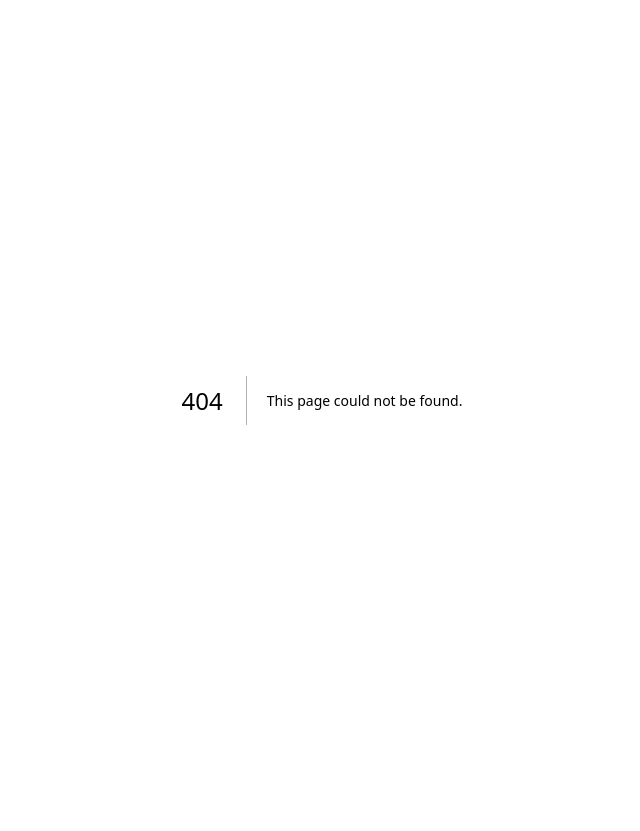
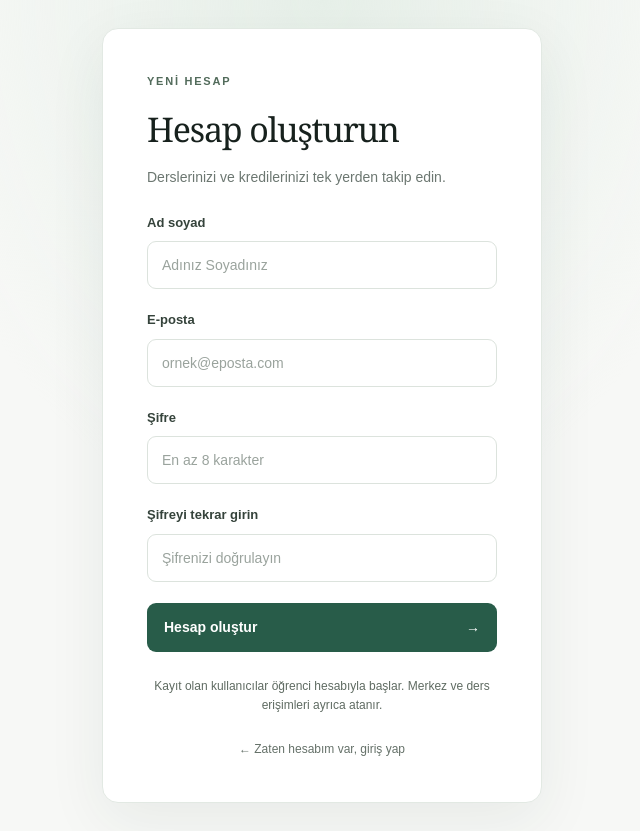
Before and after one commit to SXQHex/studioSaaS, a Next.js app: page /register in a window 1280 px wide. Before the commit this address had no page. Shown: the whole page, without its empty margins (318-958 px from the left). Before the commit the page ends 800 px from the top, so only its background shows below. Built offline with nearby package versions, Linux system fonts and the light colour scheme.

Commit message:
Add public student registration screen

```diff
--- /dev/null
+++ b/app/register/page.tsx
@@ -0,0 +1,98 @@
+"use client";
+
+import { type FormEvent, useState } from "react";
+import Link from "next/link";
+import { useRouter } from "next/navigation";
+import { createClient } from "@/lib/supabase/client";
+
+export default function RegisterPage() {
+  const router = useRouter();
+  const [fullName, setFullName] = useState("");
+  const [email, setEmail] = useState("");
+  const [password, setPassword] = useState("");
+  const [confirmPassword, setConfirmPassword] = useState("");
+  const [busy, setBusy] = useState(false);
+  const [error, setError] = useState("");
+  const [message, setMessage] = useState("");
+
+  async function handleSubmit(event: FormEvent<HTMLFormElement>) {
+    event.preventDefault();
+    setError("");
+    setMessage("");
+
+    const name = fullName.trim().replace(/\s+/g, " ");
+    if (name.length < 2 || name.length > 120) {
+      setError("Ad soyad 2–120 karakter olmalı.");
+      return;
+    }
+    if (password.length < 8) {
+      setError("Şifre en az 8 karakter olmalı.");
+      return;
+    }
+    if (password !== confirmPassword) {
+      setError("Şifreler eşleşmiyor.");
+      return;
+    }
+
+    setBusy(true);
+    try {
+      const supabase = createClient();
+      const redirectOrigin = process.env.NODE_ENV === "production"
+        ? "https://uye.fethiyetango.com"
+        : window.location.origin;
+      const { data, error: signUpError } = await supabase.auth.signUp({
+        email: email.trim().toLowerCase(),
+        password,
+        options: {
+          emailRedirectTo: `${redirectOrigin}/auth/confirm`,
+          data: { full_name: name },
+        },
+      });
+      if (signUpError) throw signUpError;
+      if (data.session) {
+        router.replace("/dashboard");
+        router.refresh();
+        return;
+      }
+      setMessage("Kayıt isteğiniz alındı. Hesabınızı etkinleştirmek için e-postanıza gelen doğrulama bağlantısını açın. E-posta gelmezse spam klasörünüzü kontrol edin.");
+      setPassword("");
+      setConfirmPassword("");
+    } catch {
+      setError("Kayıt işlemi tamamlanamadı. Bilgilerinizi kontrol edip tekrar deneyin.");
+    } finally {
+      setBusy(false);
+    }
+  }
+
+  return (
+    <main className="reset-shell">
+      <section className="reset-card">
+        <Link href="/login" className="mobile-brand reset-brand">FTK <span>STUDIO</span></Link>
+        <p className="eyebrow">YENİ HESAP</p>
+        <h1>Hesap oluşturun</h1>
+        <p className="subheading">Derslerinizi ve kredilerinizi tek yerden takip edin.</p>
+        {error && <p className="notice error" role="alert">{error}</p>}
+        {message ? (
+          <div className="reset-success">
+            <p className="notice success" role="status">{message}</p>
+            <Link href="/login" className="primary-link">Giriş ekranına dön <span aria-hidden="true">→</span></Link>
+          </div>
+        ) : (
+          <form className="login-form reset-form" onSubmit={handleSubmit}>
+            <label htmlFor="full-name">Ad soyad</label>
+            <input id="full-name" type="text" autoComplete="name" minLength={2} maxLength={120} required value={fullName} onChange={e => setFullName(e.target.value)} placeholder="Adınız Soyadınız" />
+            <label htmlFor="register-email">E-posta</label>
+            <input id="register-email" type="email" autoComplete="email" maxLength={320} required value={email} onChange={e => setEmail(e.target.value)} placeholder="ornek@eposta.com" />
+            <label htmlFor="register-password">Şifre</label>
+            <input id="register-password" type="password" autoComplete="new-password" minLength={8} required value={password} onChange={e => setPassword(e.target.value)} placeholder="En az 8 karakter" />
+            <label htmlFor="register-confirm">Şifreyi tekrar girin</label>
+            <input id="register-confirm" type="password" autoComplete="new-password" minLength={8} required value={confirmPassword} onChange={e => setConfirmPassword(e.target.value)} placeholder="Şifrenizi doğrulayın" />
+            <button type="submit" disabled={busy}>{busy ? "Hesap oluşturuluyor…" : "Hesap oluştur"} <span aria-hidden="true">→</span></button>
+          </form>
+        )}
+        <p className="setup-note">Kayıt olan kullanıcılar öğrenci hesabıyla başlar. Merkez ve ders erişimleri ayrıca atanır.</p>
+        <Link href="/login" className="back-link reset-back">← Zaten hesabım var, giriş yap</Link>
+      </section>
+    </main>
+  );
+}
```
